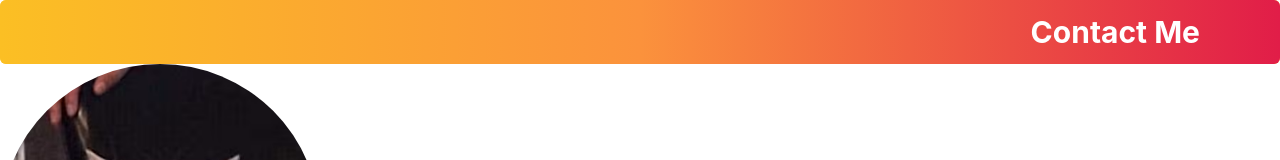
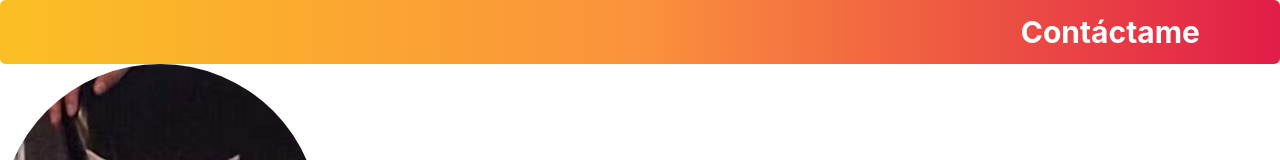
Before and after one commit to juf468/Portfolio-2025, a React (Vite) app: page / in a window 1280 px wide. Shown: the top 160 px of the page. Built offline with nearby package versions, Linux system fonts and the light colour scheme.

Commit message:
fix ContactMe component

```diff
--- a/src/components/layout/ContactMe.tsx
+++ b/src/components/layout/ContactMe.tsx
@@ -1,8 +1,8 @@
 export const ContactMe = () => {
   return (
-    <nav className="relative cursor-pointer text-rose hover:text-white text-3xl font-bold h-16 w-full pr-20 flex items-center justify-end rounded-md bg-ambar overflow-hidden transition-colors duration-500 ease-in-out">
-      <span className="relative z-10 ">Contact Me</span>
-      <div className="absolute inset-0 bg-gradient-to-r from-ambar2 via-orange to-rose opacity-0 transition-opacity duration-500 ease-in-out hover:opacity-100"></div>
+    <nav className="relative cursor-pointer text-rose  text-3xl font-bold h-16 w-full pr-20 flex items-center justify-end rounded-md bg-ambar overflow-hidden transition-colors duration-500 ease-in-out">
+      <span className="relative">Contáctame</span>
+      <div className="absolute inset-0 bg-gradient-to-r text-white before:h-16 before:w-full before:self-center from-ambar2 via-orange to-rose opacity-0  before:pr-20 before:text-3xl transition-opacity duration-500 ease-in-out hover:opacity-100 before:content-['Contáctame'] before:relative before:overflow-hidden before:flex before:justify-end before:items-center"></div>
     </nav>
   );
 };
```
